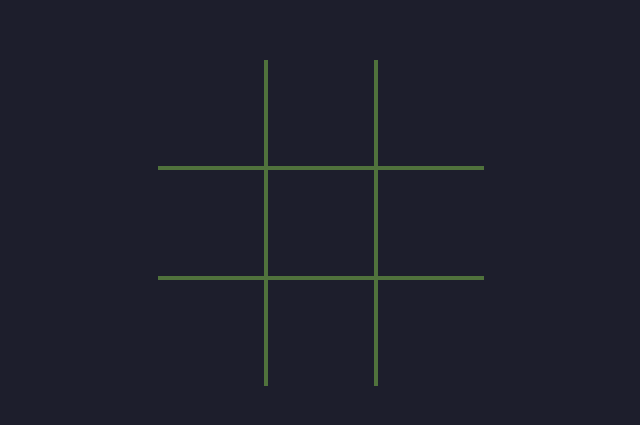
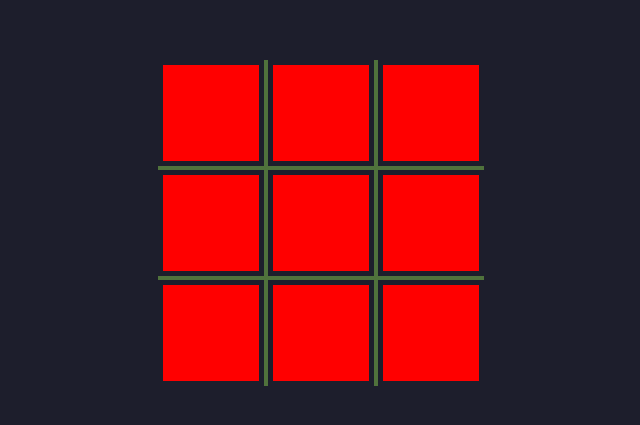
Before and after one commit to athallahfaathirnugraha/tictactoe, a plain HTML site: page index.html in a window 1280 px wide. Shown: the part 185-610 px from the top of the page, without its empty margins (327-967 px from the left). Drawn offline with Linux system fonts and the light colour scheme.

Commit message:
generate table with js

```diff
--- a/index.html
+++ b/index.html
@@ -9,25 +9,21 @@
 
 <body>
 
-  <table>
-    <tr>
-      <td></td>
-      <td></td>
-      <td></td>
-    </tr>
+  <script>
+    document.write("<table>");
 
-    <tr>
-      <td></td>
-      <td></td>
-      <td></td>
-    </tr>
+    for (let i = 0; i < 3; i++) {
+      document.write("<tr>");
 
-    <tr>
-      <td></td>
-      <td></td>
-      <td></td>
-    </tr>
-  </table>
+      for (let j = 0; j < 3; j++) {
+        document.write("<td><svg width=\"124\" height=\"124\"></svg></td>");
+      }
+
+      document.write("</tr>");
+    }
+
+    document.write("</table>");
+  </script>
 
 </body>
 
--- a/style.css
+++ b/style.css
@@ -26,6 +26,8 @@ td {
   border: 4px solid var(--palette-2);
   width: 13vmin;
   height: 13vmin;
+
+  position: relative;
 }
 
 tr:first-child td {
@@ -43,3 +45,15 @@ tr td:first-child {
 tr td:last-child {
   border-right: none;
 }
+
+svg {
+  width: calc(100% - 10px);
+  height: calc(100% - 10px);
+
+  position: absolute;
+  top: 50%;
+  left: 50%;
+  transform: translate(-50%, -50%);
+
+  background-color: red;
+}
```
